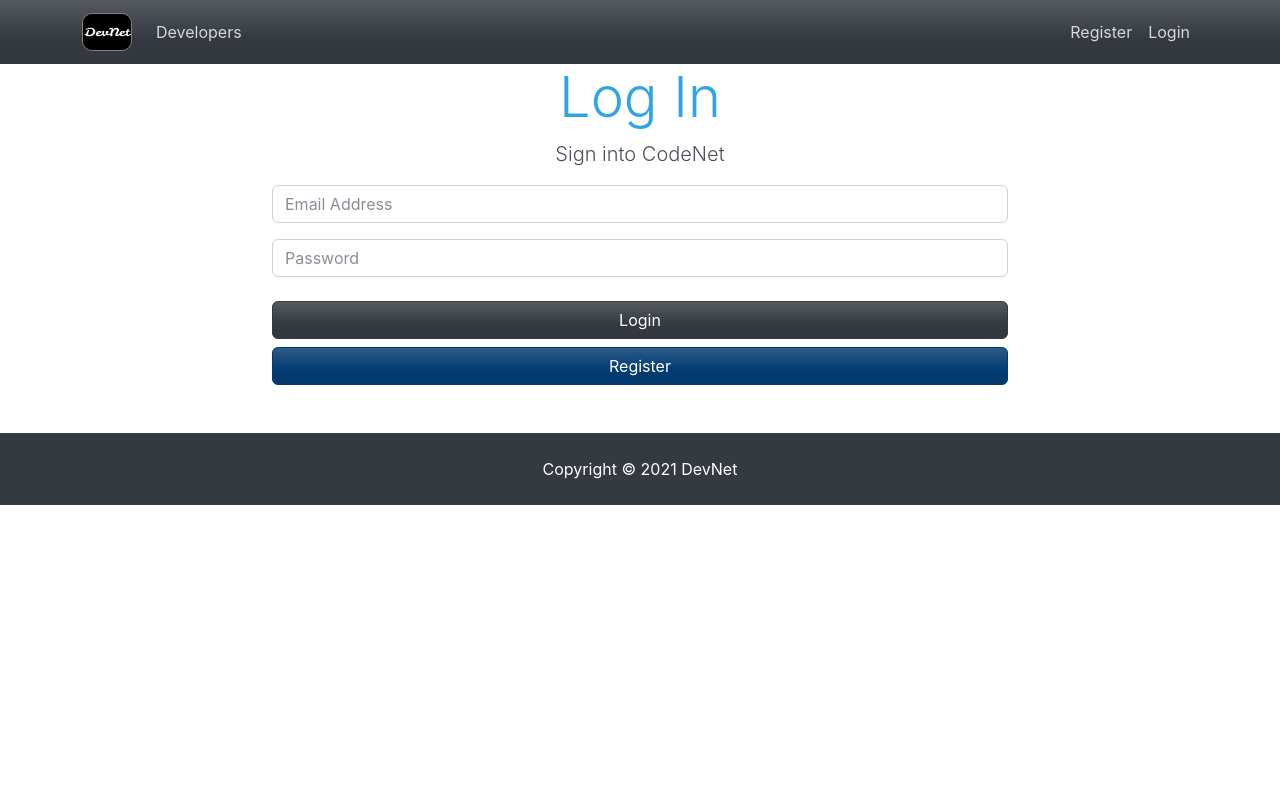
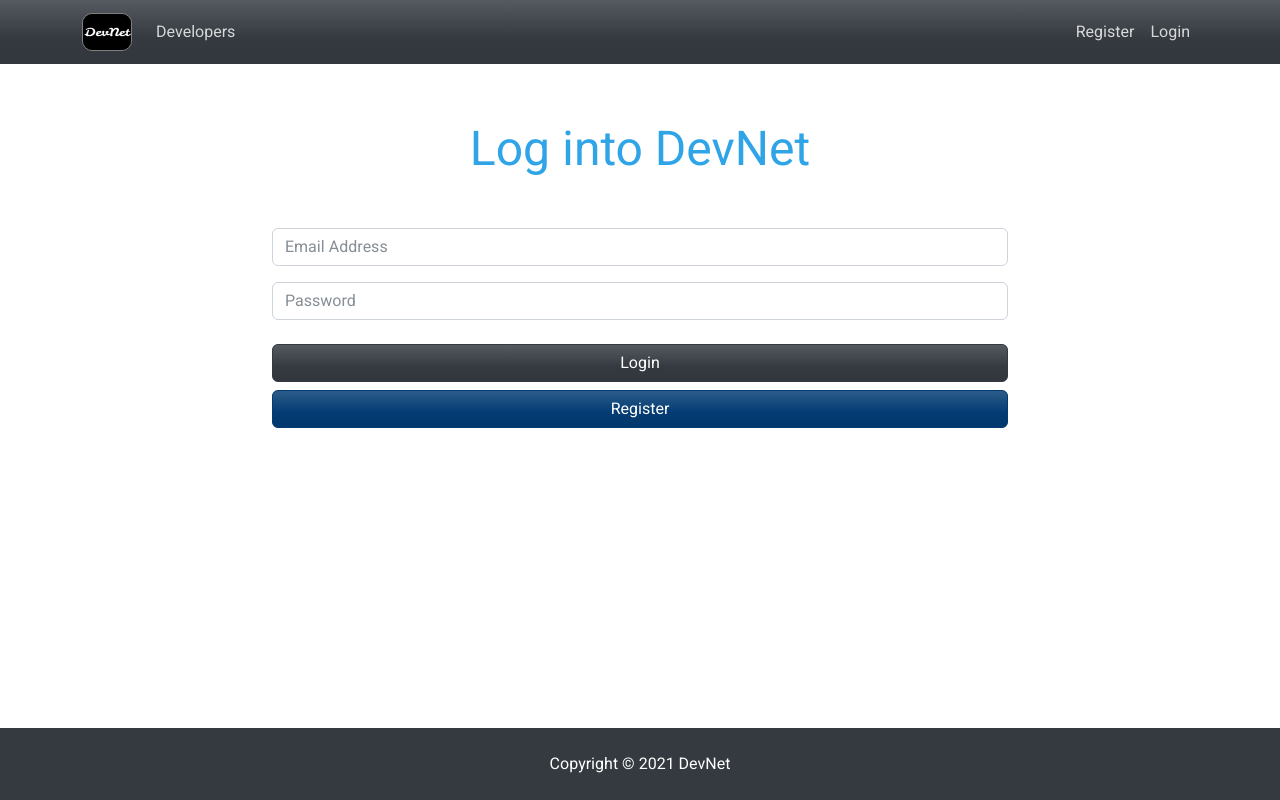
Before and after one commit to osakoh/Social-network-for-developers, a React (Create React App) app in the folder frontend/: page /login in a window 1280 px wide. Built offline with nearby package versions, Linux system fonts and the light colour scheme.

Commit message:
added style to make sticky footer

```diff
--- a/frontend/public/index.html
+++ b/frontend/public/index.html
@@ -10,6 +10,7 @@
       content="A Full-stack social network for developers. Created using MongoDB, Express, Node.JS, and React."
     />
     <link rel="apple-touch-icon" href="%PUBLIC_URL%/logo192.png" />
+
     <!-- Bootstrap CSS -->
     <!-- <link href="%PUBLIC_URL%/bootstrap.min.css" rel="stylesheet" /> -->
     <link rel="stylesheet" href="https://bootswatch.com/5/cerulean/bootstrap.min.css">
--- a/frontend/src/App.js
+++ b/frontend/src/App.js
@@ -32,8 +32,10 @@ const App = () => {
   return (
     <Router>
       <Header />
+
       <Route exact path='/' component={Landing} />
-      <main>
+
+      <main style={{ marginBottom: "50px", padding: "10px" }}>
         <Route exact path='/register' component={Register} />
         <Route exact path='/login' component={Login} />
 
@@ -75,9 +77,60 @@ const App = () => {
         </Switch>
         {/* AddEducation; Switch allows redirection when logged out */}
       </main>
+
       <Footer />
     </Router>
   );
 };
 
 export default App;
+
+/**
+ * Min-Width
+// X-Small devices (portrait phones, less than 576px)
+@media screen and (min-width: 576px) { ... }
+
+// Small devices (landscape phones, 576px and up)
+@media screen and (min-width: 576px) { ... }
+
+// Medium devices (tablets, 768px and up)
+@media screen and (min-width: 768px) { ... }
+
+// Large devices (desktops, 992px and up)
+@media screen and (min-width: 992px) { ... }
+
+// X-Large devices (large desktops, 1200px and up)
+@media screen and (min-width: 1200px) { ... }
+
+// XX-Large devices (larger desktops, 1400px and up)
+@media screen and (min-width: 1400px) { ... }
+
+
+Max-Width
+// X-Small devices (portrait phones, less than 576px)
+@media (max-width: 575.98px) { ... }
+
+// Small devices (landscape phones, less than 768px)
+@media (max-width: 767.98px) { ... }
+
+// Medium devices (tablets, less than 992px)
+@media (max-width: 991.98px) { ... }
+
+// Large devices (desktops, less than 1200px)
+@media (max-width: 1199.98px) { ... }
+
+// X-Large devices (large desktops, less than 1400px)
+@media (max-width: 1399.98px) { ... }
+
+// XX-Large devices (larger desktops)
+// No media query since the xxl breakpoint has no upper bound on its width
+
+
+Between breakpoints
+
+Similarly, media queries may span multiple breakpoint widths:
+// Example
+// Apply styles starting from medium devices and up to extra large devices
+@media (min-width: 768px) and (max-width: 1199.98px) { ... }
+
+ */
--- a/frontend/src/components/dashboard/Dashboard.js
+++ b/frontend/src/components/dashboard/Dashboard.js
@@ -36,6 +36,7 @@ const Dashboard = () => {
       // user has profile
       dashboardContent = (
         <div className='display-5 mb-3 pt-3'>
+          <span className='container'>
             {/* converts the first character to uppercase*/}
             Welcome,&nbsp;
             {/* links to users profile */}
@@ -47,6 +48,7 @@ const Dashboard = () => {
                 {authCtx.user.name.replace(/^\w/, (c) => c.toUpperCase())}
               </Link>
             </i>
+          </span>
           {/* links to users profile */}
           {/* show buttons to edit profile, add experience & education */}
           <ProfileButtons />
@@ -64,7 +66,7 @@ const Dashboard = () => {
           {/* delete profile and account button */}
           <button
             type='button'
-            className='btn btn-secondary btn-sm mx-2 mb-2 text-danger fw-bold'
+            className='btn btn-secondary btn-sm mt-3 mb-2 text-danger fw-bold'
             onClick={deleteProfileAccount}
           >
             <MdDeleteSweep
--- a/frontend/src/components/layout/Footer.js
+++ b/frontend/src/components/layout/Footer.js
@@ -2,8 +2,14 @@ import React from "react";
 
 const Footer = () => {
   return (
-    <footer className='text-white mt-5 p-4 text-center bg-dark'>
-      Copyright &copy; {new Date().getFullYear()} DevNet
+    // <footer className='mt-auto p-4 text-white text-center bg-dark '>
+    <footer
+      style={{ position: "fixed", bottom: "0", left: "0", width: "100%" }}
+      className='text-white text-center bg-dark p-4'
+    >
+      <div className='container'>
+        Copyright &copy; {new Date().getFullYear()} DevNet
+      </div>
     </footer>
   );
 };
--- a/frontend/src/components/layout/authenticate/Login.js
+++ b/frontend/src/components/layout/authenticate/Login.js
@@ -57,8 +57,7 @@ const Login = () => {
       <div className='container'>
         <div className='row'>
           <div className='col-md-8 m-auto'>
-            <h1 className='display-4 text-center'>Log In</h1>
-            <p className='lead text-center'>Sign into CodeNet</p>
+            <h2 className='display-5 text-center m-5'>Log into DevNet</h2>
 
             {/* form start */}
             <form onSubmit={onSubmitHandler} noValidate>
--- a/frontend/src/components/layout/authenticate/Register.js
+++ b/frontend/src/components/layout/authenticate/Register.js
@@ -69,10 +69,9 @@ const Register = () => {
       <div className='container'>
         <div className='row'>
           <div className='col-md-8 m-auto'>
-            <h1 className='display-4 text-center'>Sign Up</h1>
-            <p className='lead text-center'>
+            <h2 className='display-5 text-center m-5'>
               Connect with other Developers at DevNet!
-            </p>
+            </h2>
 
             {/* form start */}
             <form onSubmit={onSubmitHandler} noValidate>
--- a/frontend/src/index.css
+++ b/frontend/src/index.css
@@ -1,13 +1,13 @@
+@import url("https://fonts.googleapis.com/css2?family=Heebo&display=swap");
+
 body {
   margin: 0;
-  font-family: -apple-system, BlinkMacSystemFont, 'Segoe UI', 'Roboto', 'Oxygen',
-    'Ubuntu', 'Cantarell', 'Fira Sans', 'Droid Sans', 'Helvetica Neue',
-    sans-serif;
+  font-family: "Heebo", sans-serif;
   -webkit-font-smoothing: antialiased;
   -moz-osx-font-smoothing: grayscale;
 }
 
 code {
-  font-family: source-code-pro, Menlo, Monaco, Consolas, 'Courier New',
+  font-family: source-code-pro, Menlo, Monaco, Consolas, "Courier New",
     monospace;
 }
```
Lines whose indentation alone changed are shown as unchanged.
